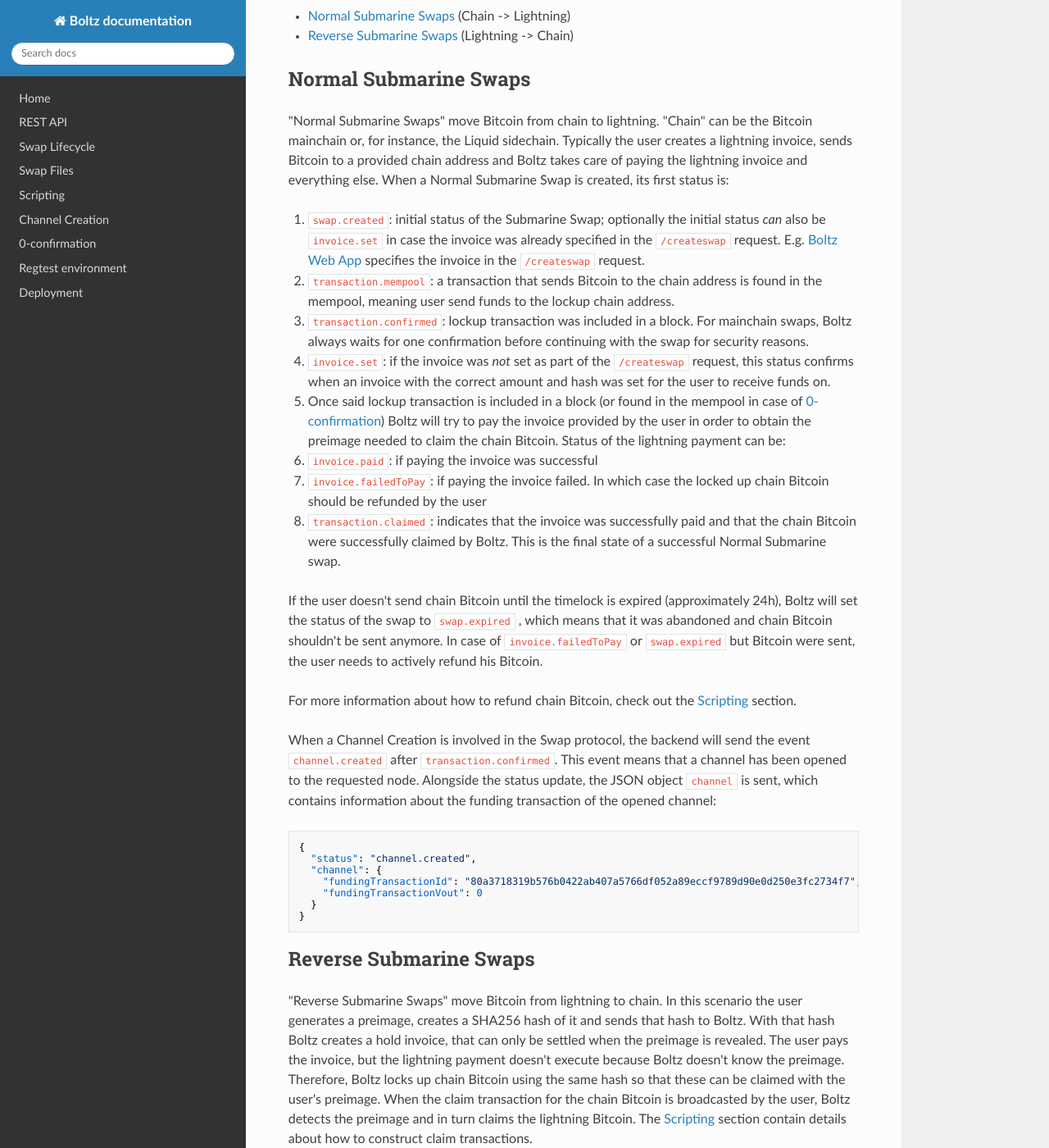
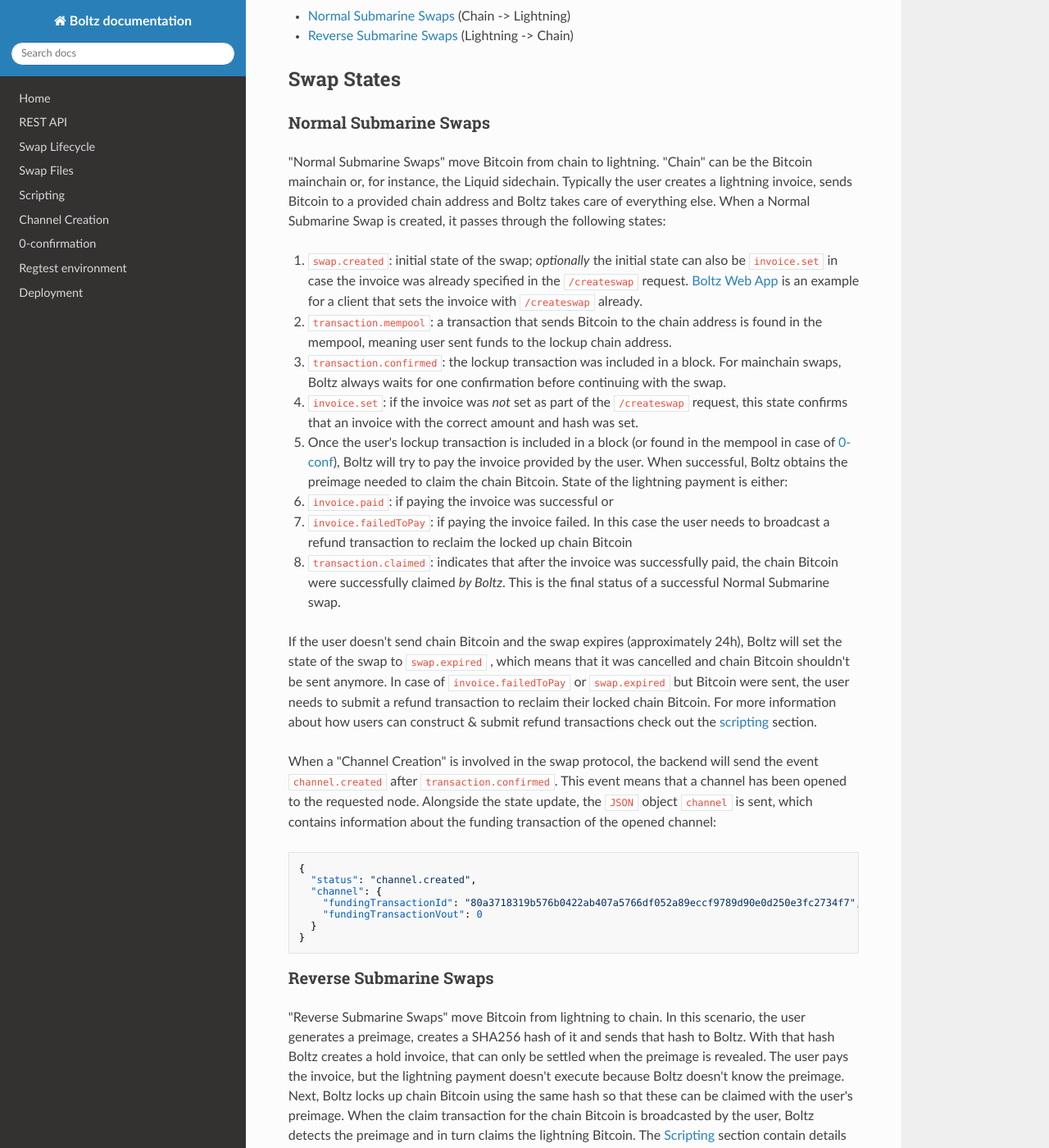
Before and after one commit to BoltzExchange/boltz-backend, an MkDocs documentation site: the page built from docs/README (1).md, in a window 1280 px wide and 1400 px high, scrolled down 257 px. Shown: the whole window at 82% size. Built offline with MkDocs 1.6.1, drawn with Linux system fonts in a browser that asks for light colours; nearby versions of some CDN libraries; some of the changed text lies outside the part shown.

Commit message:
GITBOOK-15: change request with no subject merged in GitBook

````diff
--- a/docs/README (1).md
+++ b/docs/README (1).md
@@ -1,10 +1,10 @@
 ---
 description: >-
-  Boltz offers several different swap types. This document describes the phases
-  and states a particular swap type traverses.
+  Boltz offers several different swap types. This document describes the types
+  and different states a particular swap type traverses.
 ---
 
-# 🔁 Swap Types & Phases
+# 🔁 Swap Types & States
 
 ## Swap Types
 
@@ -13,24 +13,24 @@ As of today, Boltz offers two types of [Atomic Swaps](https://en.bitcoin.it/wiki
 * [Normal Submarine Swaps](<README (1).md#normal-submarine-swaps>) (Chain -> Lightning)
 * [Reverse Submarine Swaps](<README (1).md#reverse-submarine-swaps>) (Lightning -> Chain)
 
-## Normal Submarine Swaps
+## Swap States
 
-"Normal Submarine Swaps" move Bitcoin from chain to lightning. "Chain" can be the Bitcoin mainchain or, for instance, the Liquid sidechain. Typically the user creates a lightning invoice, sends Bitcoin to a provided chain address and Boltz takes care of paying the lightning invoice and everything else. When a Normal Submarine Swap is created, its first status is:
+### Normal Submarine Swaps
 
-1. `swap.created`: initial status of the Submarine Swap; optionally the initial status _can_ also be `invoice.set` in case the invoice was already specified in the `/createswap` request. E.g. [Boltz Web App](https://github.com/BoltzExchange/boltz-web-app) specifies the invoice in the `/createswap` request.
-2. `transaction.mempool`: a transaction that sends Bitcoin to the chain address is found in the mempool, meaning user send funds to the lockup chain address.
-3. `transaction.confirmed`: lockup transaction was included in a block. For mainchain swaps, Boltz always waits for one confirmation before continuing with the swap for security reasons.
-4. `invoice.set`: if the invoice was _not_ set as part of the `/createswap` request, this status confirms when an invoice with the correct amount and hash was set for the user to receive funds on.
-5. Once said lockup transaction is included in a block (or found in the mempool in case of [0-confirmation](0-confirmation.md)) Boltz will try to pay the invoice provided by the user in order to obtain the preimage needed to claim the chain Bitcoin. Status of the lightning payment can be:
-   * `invoice.paid`: if paying the invoice was successful
-   * `invoice.failedToPay`: if paying the invoice failed. In which case the locked up chain Bitcoin should be refunded by the user
-6. `transaction.claimed`: indicates that the invoice was successfully paid and that the chain Bitcoin were successfully claimed by Boltz. This is the final state of a successful Normal Submarine swap.
+"Normal Submarine Swaps" move Bitcoin from chain to lightning. "Chain" can be the Bitcoin mainchain or, for instance, the Liquid sidechain. Typically the user creates a lightning invoice, sends Bitcoin to a provided chain address and Boltz takes care of everything else. When a Normal Submarine Swap is created, it passes through the following states:
 
-If the user doesn't send chain Bitcoin until the timelock is expired (approximately 24h), Boltz will set the status of the swap to `swap.expired` , which means that it was abandoned and chain Bitcoin shouldn't be sent anymore. In case of `invoice.failedToPay` or `swap.expired` but Bitcoin were sent, the user needs to actively refund his Bitcoin.
+1. `swap.created`: initial state of the swap; _optionally_ the initial state can also be `invoice.set` in case the invoice was already specified in the `/createswap` request. [Boltz Web App](https://github.com/BoltzExchange/boltz-web-app) is an example for a client that sets the invoice with `/createswap` already.
+2. `transaction.mempool`: a transaction that sends Bitcoin to the chain address is found in the mempool, meaning user sent funds to the lockup chain address.
+3. `transaction.confirmed`: the lockup transaction was included in a block. For mainchain swaps, Boltz always waits for one confirmation before continuing with the swap.
+4. `invoice.set`: if the invoice was _not_ set as part of the `/createswap` request, this state confirms that an invoice with the correct amount and hash was set.
+5. Once the user's lockup transaction is included in a block (or found in the mempool in case of [0-conf](0-confirmation.md)), Boltz will try to pay the invoice provided by the user. When successful, Boltz obtains the preimage needed to claim the chain Bitcoin. State of the lightning payment is either:
+   * `invoice.paid`: if paying the invoice was successful or
+   * `invoice.failedToPay`: if paying the invoice failed. In this case the user needs to broadcast a refund transaction to reclaim the locked up chain Bitcoin
+6. `transaction.claimed`: indicates that after the invoice was successfully paid, the chain Bitcoin were successfully claimed _by Boltz_. This is the final status of a successful Normal Submarine swap.
 
-For more information about how to refund chain Bitcoin, check out the [Scripting](scripting.md) section.
+If the user doesn't send chain Bitcoin and the swap expires (approximately 24h), Boltz will set the state of the swap to `swap.expired` , which means that it was cancelled and chain Bitcoin shouldn't be sent anymore. In case of `invoice.failedToPay` or `swap.expired` but Bitcoin were sent, the user needs to submit a refund transaction to reclaim their locked chain Bitcoin. For more information about how users can construct & submit refund transactions check out the [scripting](scripting.md) section.
 
-When a Channel Creation is involved in the Swap protocol, the backend will send the event `channel.created` after `transaction.confirmed`. This event means that a channel has been opened to the requested node. Alongside the status update, the JSON object `channel` is sent, which contains information about the funding transaction of the opened channel:
+When a "Channel Creation" is involved in the swap protocol, the backend will send the event `channel.created` after `transaction.confirmed`. This event means that a channel has been opened to the requested node. Alongside the state update, the `JSON` object `channel` is sent, which contains information about the funding transaction of the opened channel:
 
 ```json
 {
@@ -42,20 +42,20 @@ When a Channel Creation is involved in the Swap protocol, the backend will send
 }
 ```
 
-## Reverse Submarine Swaps
+### Reverse Submarine Swaps
 
-"Reverse Submarine Swaps" move Bitcoin from lightning to chain. In this scenario the user generates a preimage, creates a SHA256 hash of it and sends that hash to Boltz. With that hash Boltz creates a hold invoice, that can only be settled when the preimage is revealed. The user pays the invoice, but the lightning payment doesn't execute because Boltz doesn't know the preimage. Therefore, Boltz locks up chain Bitcoin using the same hash so that these can be claimed with the user's preimage. When the claim transaction for the chain Bitcoin is broadcasted by the user, Boltz detects the preimage and in turn claims the lightning Bitcoin. The [Scripting](scripting.md) section contain details about how to construct claim transactions.
+"Reverse Submarine Swaps" move Bitcoin from lightning to chain. In this scenario, the user generates a preimage, creates a SHA256 hash of it and sends that hash to Boltz. With that hash Boltz creates a hold invoice, that can only be settled when the preimage is revealed. The user pays the invoice, but the lightning payment doesn't execute because Boltz doesn't know the preimage. Next, Boltz locks up chain Bitcoin using the same hash so that these can be claimed with the user's preimage. When the claim transaction for the chain Bitcoin is broadcasted by the user, Boltz detects the preimage and in turn claims the lightning Bitcoin. The [Scripting](scripting.md) section contain details about how to construct claim transactions.
 
-The following phases are traversed in the course of a Reverse Submarine Swap:
+The following states are traversed in the course of a Reverse Submarine Swap:
 
-1. `swap.created`: initial status of the Reverse Submarine Swap
+1. `swap.created`: initial state of the Reverse Submarine Swap
 2. `minerfee.paid`: optional and currently not enabled on Boltz. If Boltz requires prepaying miner fees via a separate lightning invoice, this event is sent when the miner fee invoice is paid
 3. `transaction.mempool`: Boltz's lockup transaction is found in the mempool which will only happen after the user paid the hold invoice
-4. `transaction.confirmed`: the lockup transaction was included in a block. This status is skipped if the user accepts a 0-conf transaction. Boltz broadcasts transactions non-RBF only.
-5. `invoice.settled`: the transaction claiming chain Bitcoin was broadcasted and Boltz received the lightning Bitcoin. This is the final state of a successful Reverse Submarine Swap.
+4. `transaction.confirmed`: the lockup transaction was included in a block. This state is skipped if the user accepts a 0-conf transaction. Boltz broadcasts transactions non-RBF only.
+5. `invoice.settled`: the transaction claiming chain Bitcoin was broadcasted and Boltz received the lightning Bitcoin. This is the final status of a successful Reverse Submarine Swap.
 
-The status update `invoice.expired` is sent when the invoice(s) of Boltz expired and pending HTLCs are cancelled. If the swap expires without the lightning invoice being paid, the status of the swap will change to `swap.expired`.
+The status `invoice.expired` is set when the invoice(s) of Boltz expired and pending HTLCs are cancelled. If the swap expires without the lightning invoice being paid, the status of the swap will be `swap.expired`.
 
-If Boltz is unable to send the agreed amount of chain Bitcoin after the invoice is paid, the status of the swap will change to `transaction.failed` and the pending lightning HTLC will be cancelled. The lightning Bitcoin automatically bounce back to the user, no further action or refund is required.
+If Boltz is unable to send the agreed amount of chain Bitcoin after the invoice is paid, the status of the swap will be `transaction.failed` and the pending lightning HTLC will be cancelled. The lightning Bitcoin automatically bounce back to the user, no further action or refund is required.
 
-In case of the chain timelock expiring, Boltz will automatically refund its locked up chain Bitcoin. The status of the swap will change to `transaction.refunded` and paying the invoice becomes futile because the locked up Bitcoin were already spent by the refunding transaction and only cause a pending lightning HTLC for the user, the payment won't execute.&#x20;
+In case of the chain timelock expiring, Boltz will automatically refund its own locked up chain Bitcoin. The status of the swap will be `transaction.refunded` and paying the invoice becomes futile because the locked up Bitcoin were already spent by the refunding transaction and only cause a pending lightning HTLC for the user, the payment won't execute.&#x20;
````
Also changed, not shown: docs/SUMMARY.md (+1 -1 lines).
